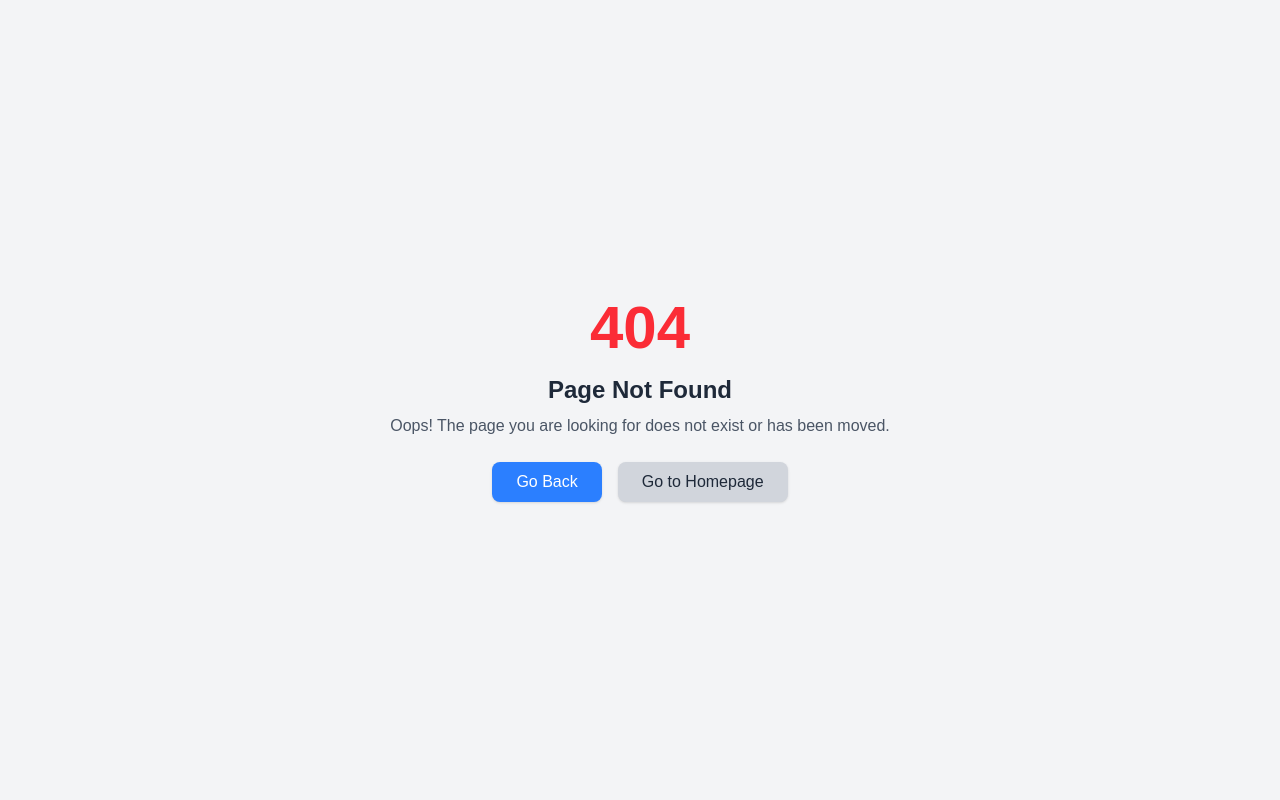
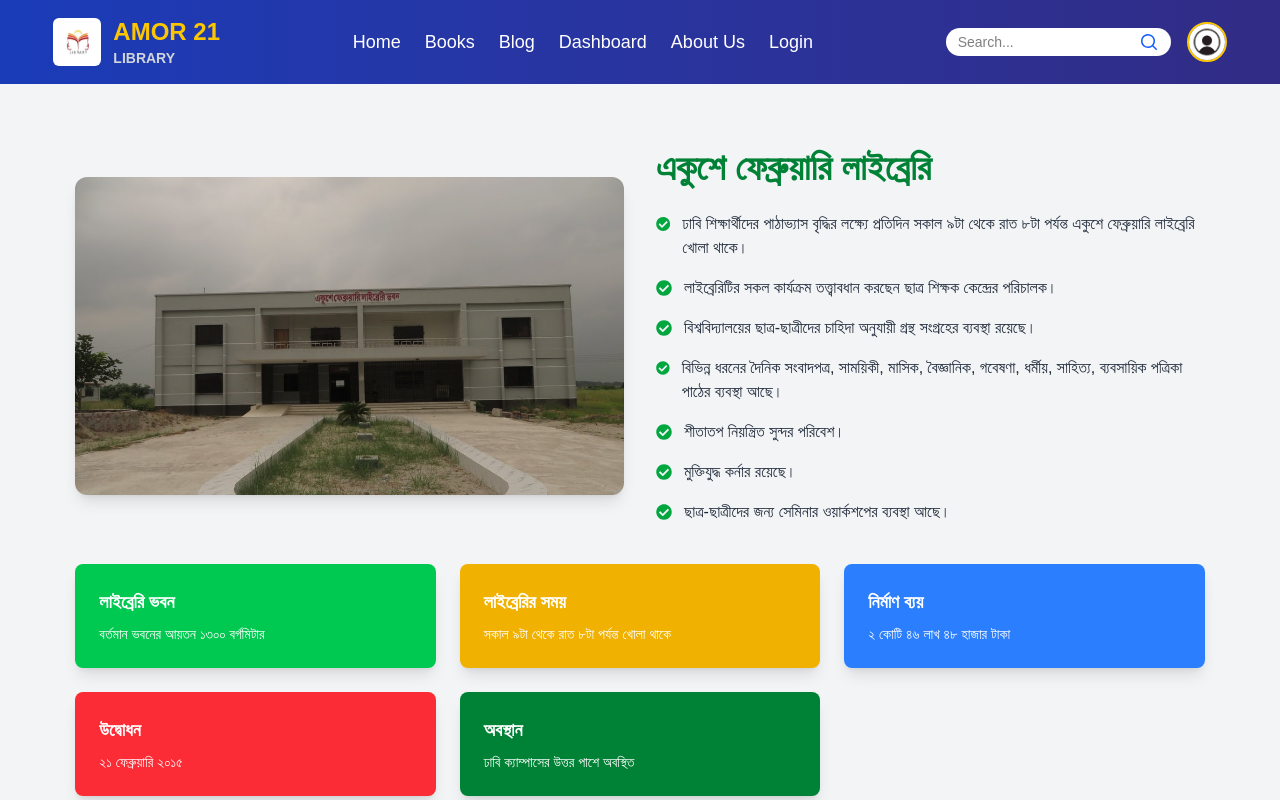
Before and after one commit to MdMuzahidul/Library-management-client, a React (Vite) app: page /library in a window 1280 px wide. Before the commit this address had no page. Shown: the top 800 px of the page. Built offline with nearby package versions, Linux system fonts and the light colour scheme.

Commit message:
add library about section and catagory section

```diff
--- /dev/null
+++ b/src/Components/AboutLibrary.jsx
@@ -0,0 +1,83 @@
+import React from "react";
+import libraryImg from "../assets/library.jpg";
+import { FaCheckCircle } from "react-icons/fa";
+
+const InfoCard = ({ title, description, color }) => {
+  return (
+    <div
+      className={`p-6 rounded-lg shadow-lg text-white transform hover:scale-105 transition-transform duration-300 ${color}`}
+    >
+      <h3 className="text-lg font-bold mb-2">{title}</h3>
+      <p className="text-sm">{description}</p>
+    </div>
+  );
+};
+
+const AboutLibrary = () => {
+  return (
+    <div className="bg-gray-100 min-h-screen p-6 ">
+      <div className="w-11/12 mx-auto mt-10 mb-20">
+        {/* Header Section */}
+        <div className="grid grid-cols-1 md:grid-cols-2 gap-8 items-center">
+          <img
+            src={libraryImg}
+            alt="Library Building"
+            className="rounded-xl shadow-lg w-full hover:scale-105 transition-transform duration-300"
+          />
+          <div>
+            <h2 className="text-4xl font-bold text-green-700 mb-6">
+              একুশে ফেব্রুয়ারি লাইব্রেরি
+            </h2>
+            <ul className="space-y-4 text-gray-800">
+              {[
+                "ঢাবি শিক্ষার্থীদের পাঠাভ্যাস বৃদ্ধির লক্ষ্যে প্রতিদিন সকাল ৯টা থেকে রাত ৮টা পর্যন্ত একুশে ফেব্রুয়ারি লাইব্রেরি খোলা থাকে।",
+                "লাইব্রেরিটির সকল কার্যক্রম তত্ত্বাবধান করছেন ছাত্র শিক্ষক কেন্দ্রের পরিচালক।",
+                "বিশ্ববিদ্যালয়ের ছাত্র-ছাত্রীদের চাহিদা অনুযায়ী গ্রন্থ সংগ্রহের ব্যবস্থা রয়েছে।",
+                "বিভিন্ন ধরনের দৈনিক সংবাদপত্র, সাময়িকী, মাসিক, বৈজ্ঞানিক, গবেষণা, ধর্মীয়, সাহিত্য, ব্যবসায়িক পত্রিকা পাঠের ব্যবস্থা আছে।",
+                "শীতাতপ নিয়ন্ত্রিত সুন্দর পরিবেশ।",
+                "মুক্তিযুদ্ধ কর্নার রয়েছে।",
+                "ছাত্র-ছাত্রীদের জন্য সেমিনার ওয়ার্কশপের ব্যবস্থা আছে।",
+              ].map((text, index) => (
+                <li key={index} className="flex items-start gap-3">
+                  <FaCheckCircle className="text-green-600 mt-1" />
+                  {text}
+                </li>
+              ))}
+            </ul>
+          </div>
+        </div>
+
+        {/* Info Cards Section */}
+        <div className="grid grid-cols-1 sm:grid-cols-2 md:grid-cols-3 gap-6 mt-10">
+          <InfoCard
+            title="লাইব্রেরি ভবন"
+            description="বর্তমান ভবনের আয়তন ১৩০০ বর্গমিটার"
+            color="bg-green-500"
+          />
+          <InfoCard
+            title="লাইব্রেরির সময়"
+            description="সকাল ৯টা থেকে রাত ৮টা পর্যন্ত খোলা থাকে"
+            color="bg-yellow-500"
+          />
+          <InfoCard
+            title="নির্মাণ ব্যয়"
+            description="২ কোটি ৪৬ লাখ ৪৮ হাজার টাকা"
+            color="bg-blue-500"
+          />
+          <InfoCard
+            title="উদ্বোধন"
+            description="২১ ফেব্রুয়ারি ২০১৫"
+            color="bg-red-500"
+          />
+          <InfoCard
+            title="অবস্থান"
+            description="ঢাবি ক্যাম্পাসের উত্তর পাশে অবস্থিত"
+            color="bg-green-700"
+          />
+        </div>
+      </div>
+    </div>
+  );
+};
+
+export default AboutLibrary;
--- a/src/Components/Books/AllBooks.jsx
+++ b/src/Components/Books/AllBooks.jsx
@@ -0,0 +1,112 @@
+import React, { useState } from "react";
+
+const BookCard = ({ title, author, cover }) => (
+  <div className="bg-white rounded-lg shadow-lg hover:shadow-2xl transition-shadow border border-gray-200 overflow-hidden transform hover:scale-105 transition-transform duration-300">
+    {/* Book Cover */}
+    <div className="w-full h-64">
+      <img
+        src={cover}
+        alt={`${title} Cover`}
+        className="w-full h-full object-cover"
+      />
+    </div>
+    {/* Book Details */}
+    <div className="p-4">
+      <h3 className="text-lg font-bold text-gray-800 mb-2">{title}</h3>
+      <p className="text-sm text-gray-600">Author: {author}</p>
+    </div>
+  </div>
+);
+
+const books = [
+  {
+    title: "Bengali Literature",
+    author: "Humayun Ahmed",
+    category: "Literature",
+    cover: "https://i.ibb.co.com/Zzb3pdmj/Book1.jpg",
+  },
+  {
+    title: "General Chemistry",
+    author: "Raymond Chang",
+    category: "Science",
+    cover: "https://i.ibb.co.com/Zzb3pdmj/Book1.jpg",
+  },
+  {
+    title: "Introduction to Algorithms",
+    author: "Thomas H. Cormen",
+    category: "Technology",
+    cover: "https://i.ibb.co.com/Zzb3pdmj/Book1.jpg",
+  },
+  {
+    title: "History of Islam",
+    author: "Maulana Akram",
+    category: "Religion",
+    cover: "https://i.ibb.co.com/Zzb3pdmj/Book1.jpg",
+  },
+  {
+    title: "Microeconomics",
+    author: "Paul Krugman",
+    category: "Economics",
+    cover: "https://i.ibb.co.com/Zzb3pdmj/Book1.jpg",
+  },
+  {
+    title: "The Psychology of Learning",
+    author: "B.F. Skinner",
+    category: "Psychology",
+    cover: "https://i.ibb.co.com/Zzb3pdmj/Book1.jpg",
+  },
+];
+
+// Group books by category
+const groupedBooks = books.reduce((acc, book) => {
+  acc[book.category] = acc[book.category] || [];
+  acc[book.category].push(book);
+  return acc;
+}, {});
+
+export default function AllBooks() {
+  const [expandedCategory, setExpandedCategory] = useState(null);
+
+  const handleSeeAll = (category) => {
+    setExpandedCategory(expandedCategory === category ? null : category);
+  };
+
+  return (
+    <div className="bg-gradient-to-b from-gray-50 to-gray-100 min-h-screen p-8">
+      <div className="w-11/12 mx-auto">
+        <h2 className="text-5xl font-extrabold text-center text-blue-700 mb-12">
+          Explore Our Library Collection
+        </h2>
+        {Object.keys(groupedBooks).map((category) => {
+          // Show only the expanded category or all categories if none is expanded
+          if (expandedCategory && expandedCategory !== category) {
+            return null;
+          }
+
+          return (
+            <div key={category} className="mb-16">
+              <div className="flex justify-between items-center mb-6">
+                <h3 className="text-3xl font-semibold text-gray-800">
+                  {category}
+                </h3>
+                <button
+                  onClick={() => handleSeeAll(category)}
+                  className="text-blue-600 hover:text-blue-800 font-semibold"
+                >
+                  {expandedCategory === category
+                    ? "Show All Categories"
+                    : "See More"}
+                </button>
+              </div>
+              <div className="grid grid-cols-1 sm:grid-cols-2 md:grid-cols-3 lg:grid-cols-4 gap-8">
+                {groupedBooks[category].map((book, index) => (
+                  <BookCard key={index} {...book} />
+                ))}
+              </div>
+            </div>
+          );
+        })}
+      </div>
+    </div>
+  );
+}
--- a/src/Components/Footer.jsx
+++ b/src/Components/Footer.jsx
@@ -54,7 +54,6 @@ const Footer = () => {
 
       {/* Social Media Links */}
       <div className="mt-8 text-center">
-        <h3 className="text-lg font-semibold text-white mb-4">Follow Us</h3>
         <div className="flex justify-center space-x-6">
           <a
             href="#"
--- a/src/Components/HeroSection.jsx
+++ b/src/Components/HeroSection.jsx
@@ -1,5 +1,6 @@
 import React from "react";
 import heroimg from "../assets/banar.jpg";
+import { NavLink } from "react-router-dom";
 
 const HeroSection = () => {
   return (
@@ -17,9 +18,11 @@ const HeroSection = () => {
           <button className="bg-blue-600 text-white px-6 py-3 rounded-lg shadow-lg hover:bg-blue-700 transition">
             Explore Now
           </button>
-          <button className="bg-gray-200 text-gray-800 px-6 py-3 rounded-lg shadow-lg hover:bg-gray-300 transition">
-            Learn More
-          </button>
+          <NavLink to="/library">
+            <button className="bg-gray-200 text-gray-800 px-6 py-3 rounded-lg shadow-lg hover:bg-gray-300 transition">
+              Learn More
+            </button>
+          </NavLink>
         </div>
       </div>
 
```
Also changed, not shown: src/Router/Router.jsx (+7 -2 lines), src/assets/library.jpg (added).
